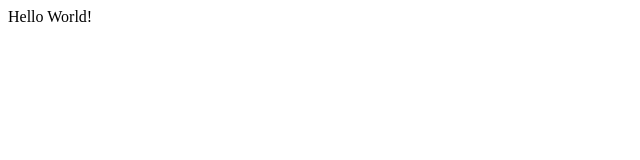
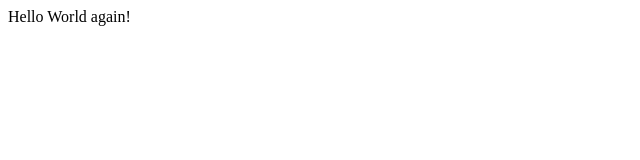
Before and after one commit to Mortymus/addtaxes.com, a plain HTML site: page index.html in a window 1280 px wide. Shown: the full height of the page, 0-640 px from the left. Drawn offline with Linux system fonts and the light colour scheme.

Commit message:
Testing again.

```diff
--- a/index.html
+++ b/index.html
@@ -1 +1 @@
-<p>Hello World!</p>
+<p>Hello World again!</p>
```
